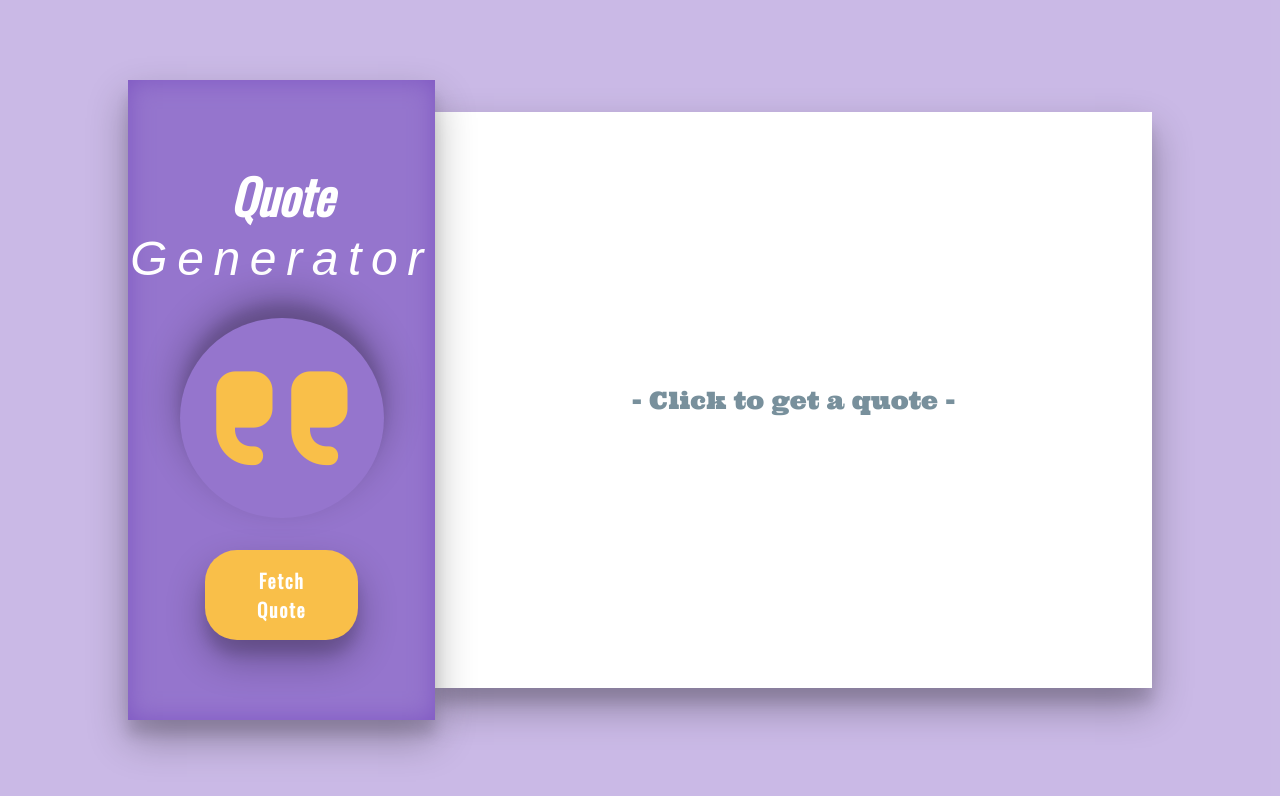
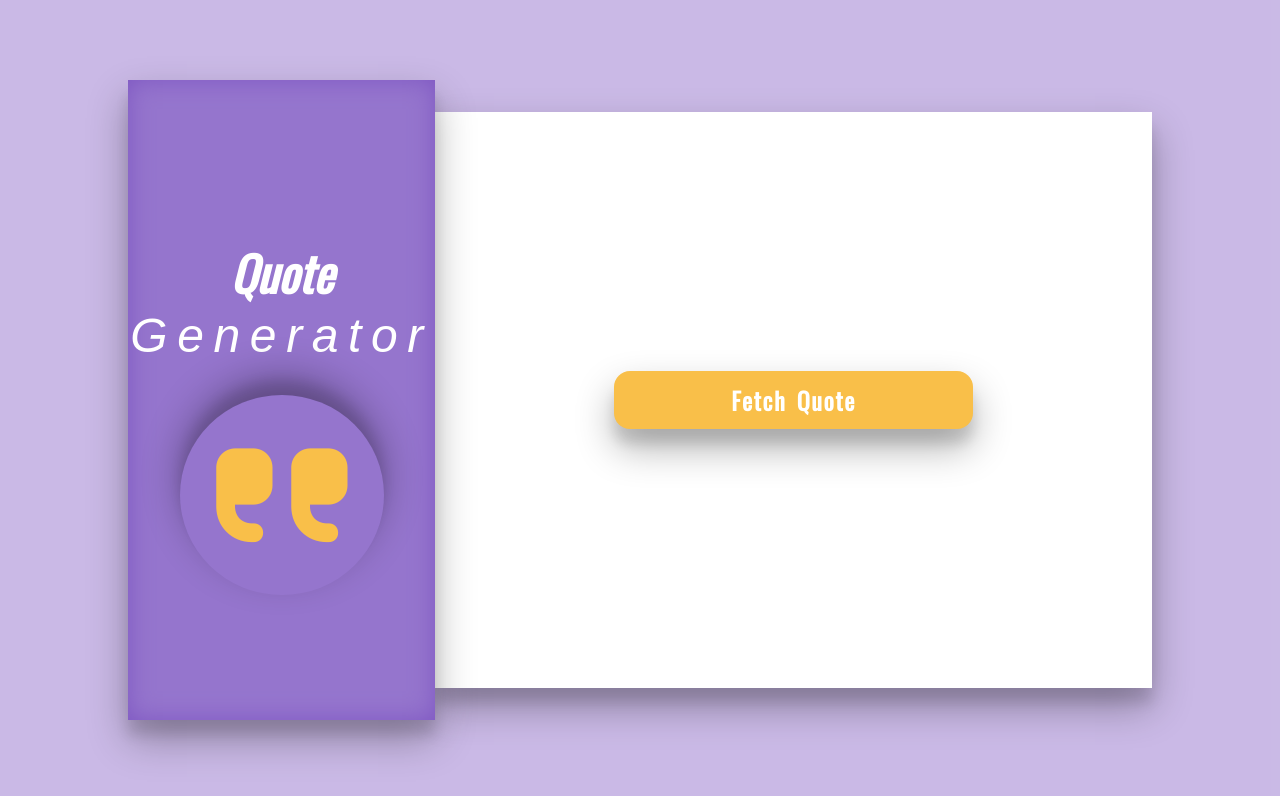
Before and after one commit to camille-celine/Quotes-generator, a React (Create React App) app: page / in a window 1280 px wide. Shown: the top 796 px of the page. Built offline with nearby package versions, Linux system fonts and the light colour scheme.

Commit message:
CTA design and logic

```diff
--- a/src/App.js
+++ b/src/App.js
@@ -1,12 +1,12 @@
 import React, { Component } from "react";
-import QuoteTest from "./QuoteTest";
+import QuoteList from "./QuoteList";
 import "./App.css";
 
 class App extends Component {
   render() {
     return (
       <div className='App'>
-        <QuoteTest />
+        <QuoteList />
       </div>
     );
   }
--- a/src/QuoteList.css
+++ b/src/QuoteList.css
@@ -63,6 +63,24 @@
   text-align: center;
 }
 
+.QuoteList-getquote {
+  font-size: 1.5rem;
+  font-family: 'Oswald', sans-serif;
+  width: 50%;
+  height: 10%;
+  border-radius: 1rem;
+  color: white;
+  font-weight: 700;
+  border: none;
+  word-spacing: 0.2rem;
+  letter-spacing: 0.1rem;
+  cursor: pointer;
+  transition: 0.8s cubic-bezier(0.2, 1, 0.2, 1);
+  outline: none;
+  background: #f9bf49;
+  box-shadow: 0 19px 38px rgba(0, 0, 0, 0.3), 0 15px 12px rgba(0, 0, 0, 0.1);
+}
+
 .QuoteList-getmore {
   font-size: 1.2rem;
   font-family: 'Oswald', sans-serif;
@@ -117,6 +135,11 @@
   }
   .QuoteList-sidebar i {
     display: none;
+  }
+  .QuoteList-getquote {
+    padding: 0 5px;
+    height: 17%;
+    font-size: 1.8rem;
   }
 }
 
--- a/src/QuoteList.js
+++ b/src/QuoteList.js
@@ -1,105 +1,69 @@
-import React, { Component } from "react";
+import React, { useState } from "react";
 import Quote from "./Quote";
+import "./QuoteList.css";
 import axios from "axios";
-import { v4 as uuidv4 } from 'uuid';
-import "./QuoteList.css";
-import couch from "./couch.svg"
+import { CopyToClipboard } from "react-copy-to-clipboard";
 
-class QuoteList extends Component {
-  static defaultProps = {
-    numQuotesToGet: 7
+import { ToastContainer, toast } from 'react-toastify';
+import 'react-toastify/dist/ReactToastify.css';
+
+const baseURL = "https://api.quotable.io/quotes/random";
+
+export const QuoteTest = () => {
+
+  const [quote, setQuote ] = useState("");
+  const [isCopied, setIsCopied] = useState(false);
+
+  const getQuote = async () => {
+    axios.get(baseURL).then((response) => {
+      let newQuote = response.data[0];
+      console.log(newQuote);
+      setQuote(newQuote);
+    });
   };
-  constructor(props) {
-    super(props);
-    this.state = {
-      quotes: JSON.parse(window.localStorage.getItem("quotes") || "[]"),
-      loading: false
-    };
-    this.seenQuotes = new Set(this.state.quotes.map(q => q.text));
-    console.log(this.seenQuotes);
-    this.handleClick = this.handleClick.bind(this);
-  }
-  componentDidMount() {
-    if (this.state.quotes.length === 0) this.getQuotes();
-  }
-  async getQuotes() {
-    try {
-      let quotes = [];
-      while (quotes.length < this.props.numQuotesToGet) {
-        let res = await axios.get("https://friends-quotes-api.herokuapp.com/quotes/random");
-        let newQuote = res.data.quote;
-        const quoteExist = quotes.some(quote => {
-          return quote.text === newQuote;
-        });
-        if (!quoteExist && !this.seenQuotes.has(newQuote)) {
-          quotes.push({ id: uuidv4(), text: newQuote, votes: 0 });
-        } else {
-          console.log("FOUND A DUPLICATE!");
-          console.log(newQuote);
-        }
-      }
-      this.setState(
-        st => ({
-          loading: false,
-          quotes: [...st.quotes, ...quotes]
-        }),
-        () =>
-          window.localStorage.setItem("quotes", JSON.stringify(this.state.quotes))
-      );
-    } catch (e) {
-      alert(e);
-      this.setState({ loading: false });
+
+  const onCopyText = () => {
+    setIsCopied(true);
+    if (isCopied) {
+      toast.success("Copied Successfully !")
     }
-  }
-  handleVote(id, delta) {
-    this.setState(
-      st => ({
-        quotes: st.quotes.map(q =>
-          q.id === id ? { ...q, votes: q.votes + delta } : q
-        )
-      }),
-      () =>
-        window.localStorage.setItem("quotes", JSON.stringify(this.state.quotes))
-    );
-  }
-  handleClick() {
-    this.setState({ loading: true }, this.getQuotes);
-  }
-  render() {
-    if (this.state.loading) {
-      return (
-        <div className='QuoteList-spinner'>
-          <i className='far fa-8x fa-laugh fa-spin' />
-          <h1 className='QuoteList-title'>Loading...</h1>
-        </div>
-      );
-    }
-    let quotes = this.state.quotes.sort((a, b) => b.votes - a.votes);
-    return (
+    setTimeout(() => {
+      setIsCopied(false);
+    }, 1000);
+  };
+
+  return (
+    <>
       <div className='QuoteList'>
         <div className='QuoteList-sidebar'>
           <h1 className='QuoteList-title'>
-            F.R.I.E.N.D.S <span>Quotes</span>
+            <span>Quote</span> Generator
           </h1>
-          <img src={couch} alt="emoji"/>
-          <button className='QuoteList-getmore' onClick={this.handleClick}>
-            Fetch Quotes
+          <i className="fa-solid fa-quote-left fa-flip-vertical"></i>
+          {/* why not getQuote() ? */}
+          <button style ={{display: quote ? 'block' : 'none'}} className='QuoteList-getmore' onClick={getQuote}>
+            Fetch New Quote
           </button>
         </div>
-
-        <div className='QuoteList-quotes'>
-          {quotes.map(q => (
-            <Quote
-              key={q.id}
-              votes={q.votes}
-              text={q.text}
-              upvote={() => this.handleVote(q.id, 1)}
-              downvote={() => this.handleVote(q.id, -1)}
-            />
-          ))}
+        <div style={{flexWrap: quote ? 'nowrap' : 'wrap'}} className='QuoteList-quotes'>
+          {!quote ?
+            <button className='QuoteList-getquote' onClick={getQuote}>
+              Fetch Quote
+            </button>
+            :
+            <>
+              <Quote text={quote.content} author={quote.author}/>
+              <div className='QuoteList-clipboard'>
+              <CopyToClipboard text={quote.content} onCopy={onCopyText}>
+                <i className="fa-regular fa-copy"></i>
+              </CopyToClipboard>
+              </div>
+            </>
+          }
         </div>
       </div>
-    );
-  }
+    </>
+  );
 }
-export default QuoteList;
+
+export default QuoteTest;
--- a/src/QuoteTest.js
+++ /dev/null
@@ -1,67 +0,0 @@
-import React, { useState } from "react";
-import Quote from "./Quote";
-import "./QuoteList.css";
-import axios from "axios";
-import { CopyToClipboard } from "react-copy-to-clipboard";
-
-import { ToastContainer, toast } from 'react-toastify';
-import 'react-toastify/dist/ReactToastify.css';
-
-const baseURL = "https://api.quotable.io/quotes/random";
-
-export const QuoteTest = () => {
-
-  const [quote, setQuote ] = useState("");
-  const [isCopied, setIsCopied] = useState(false);
-
-  const getQuote = async () => {
-    axios.get(baseURL).then((response) => {
-      let newQuote = response.data[0];
-      console.log(newQuote);
-      setQuote(newQuote);
-    });
-  };
-
-  const onCopyText = () => {
-    setIsCopied(true);
-    if (isCopied) {
-      toast.success("Copied Successfully !")
-    }
-    setTimeout(() => {
-      setIsCopied(false);
-    }, 1000);
-  };
-
-  return (
-    <>
-      <div className='QuoteList'>
-        <div className='QuoteList-sidebar'>
-          <h1 className='QuoteList-title'>
-            <span>Quote</span> Generator
-          </h1>
-          <i className="fa-solid fa-quote-left fa-flip-vertical"></i>
-          {/* why not getQuote() ? */}
-          <button className='QuoteList-getmore' onClick={getQuote}>
-            Fetch Quote
-          </button>
-        </div>
-        <div className='QuoteList-quotes'>
-          {!quote ?
-            <div className='Quote Quote-text'>- Click to get a quote - </div>
-            :
-            <>
-              <Quote text={quote.content} author={quote.author}/>
-              <div className='QuoteList-clipboard'>
-              <CopyToClipboard text={quote.content} onCopy={onCopyText}>
-                <i className="fa-regular fa-copy"></i>
-              </CopyToClipboard>
-              </div>
-            </>
-          }
-        </div>
-      </div>
-    </>
-  );
-}
-
-export default QuoteTest;
```
